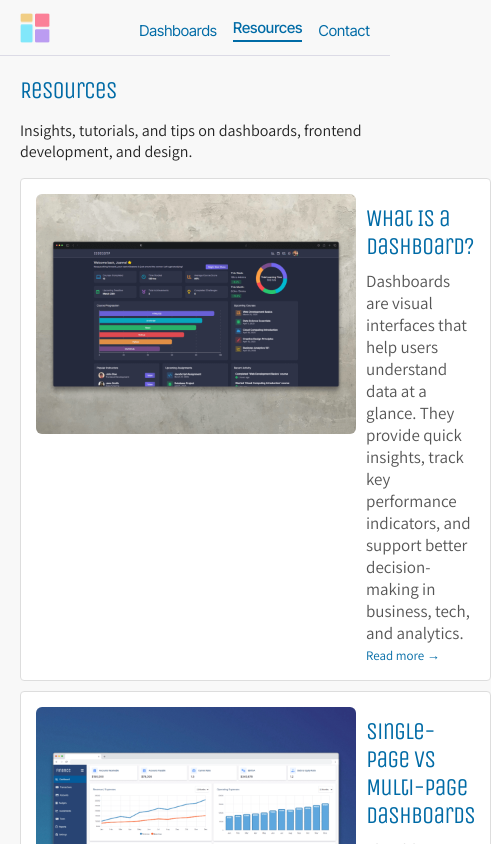
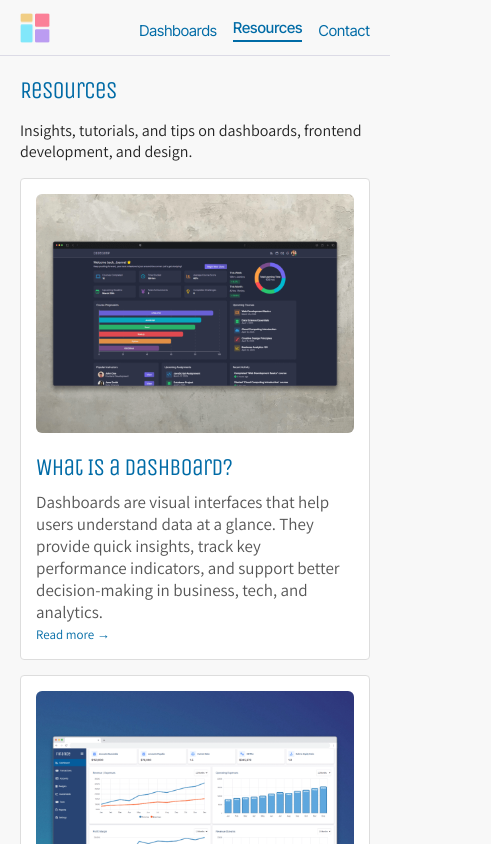
Before and after one commit to joseph-johnson27001/dashboard-website, a Vue app: page /resources in a window 390 px wide. Shown: the top 844 px of the page, 491 px wide, since content can reach past the window. Built offline with nearby package versions, Linux system fonts and the light colour scheme.

Commit message:
Resources page update

```diff
--- a/src/views/ResourcesPage.vue
+++ b/src/views/ResourcesPage.vue
@@ -75,7 +75,8 @@ h1 {
 
 .article-list {
   display: grid;
-  grid-template-columns: 1fr;
+  grid-template-columns: 1fr 1fr;
+  gap: 20px;
 }
 
 .article-card {
@@ -122,6 +123,33 @@ h1 {
   color: #006ba6;
 }
 
+@media (max-width: 1400px) {
+  .article-list {
+    grid-template-columns: 1fr;
+    gap: 5px;
+    margin-top: 0;
+  }
+}
+
+@media (max-width: 900px) {
+  .article-img {
+    width: 220px;
+    height: 180px;
+  }
+}
+
+@media (max-width: 650px) {
+  .article-card {
+    flex-direction: column;
+    align-items: center;
+  }
+
+  .article-img {
+    width: 100%;
+    height: auto;
+  }
+}
+
 /* Fade-in Animation */
 @keyframes fadeIn {
   from {
```
